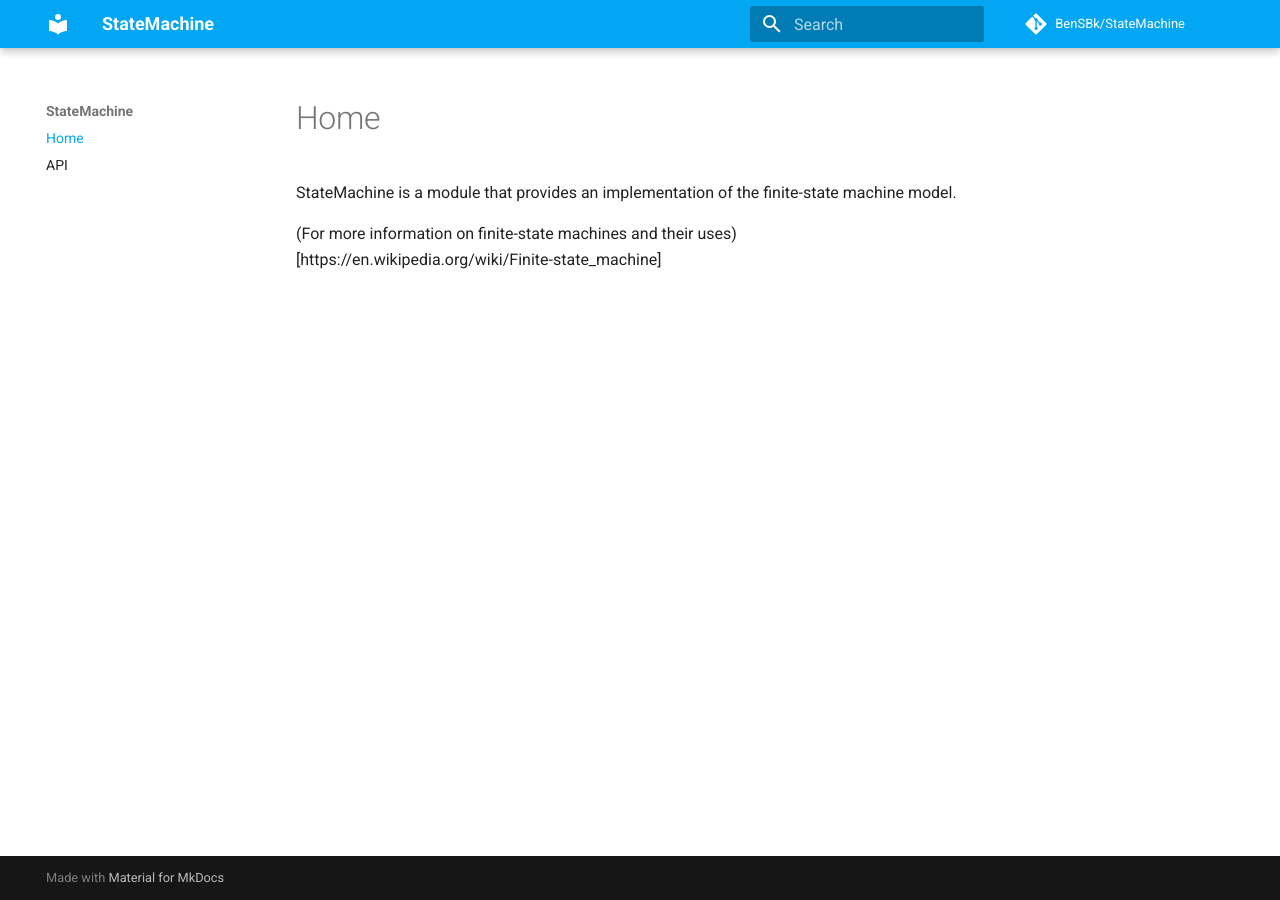
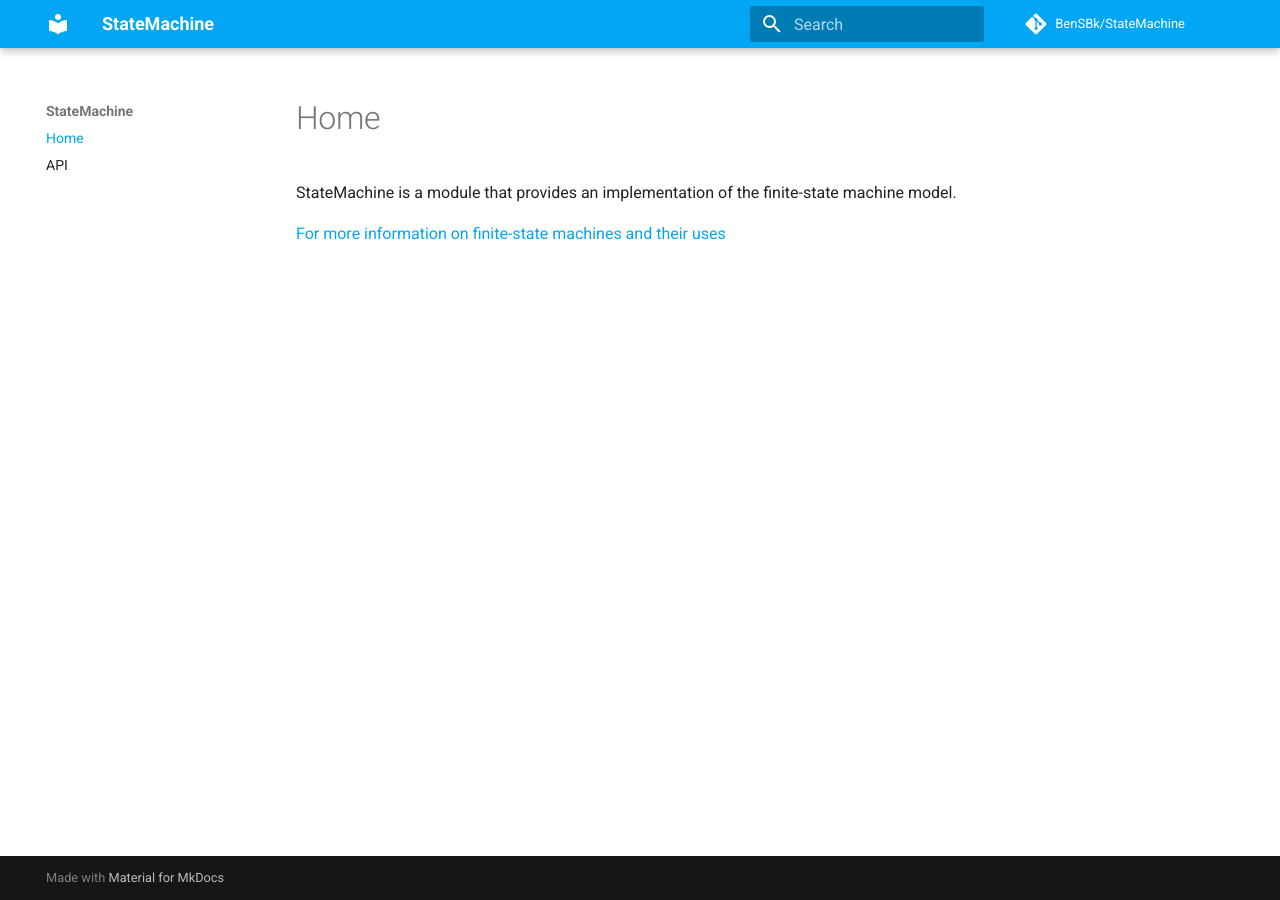
Before and after one commit to sheepish12/StateMachine, an MkDocs documentation site: the page built from docs/index.md, in a window 1280 px wide. Built offline with MkDocs 1.6.1 and Material for MkDocs 9.7.7, drawn with Linux system fonts in a browser that asks for light colours; comment, search, counter and statistics services are not loaded; some of the changed lines change nothing that is shown.

Commit message:
Update index.md

```diff
--- a/docs/index.md
+++ b/docs/index.md
@@ -1,3 +1,3 @@
 StateMachine is a module that provides an implementation of the finite-state machine model.
 
-(For more information on finite-state machines and their uses)[https://en.wikipedia.org/wiki/Finite-state_machine]
+<a href="https://en.wikipedia.org/wiki/Finite-state_machine">For more information on finite-state machines and their uses</a>
```
